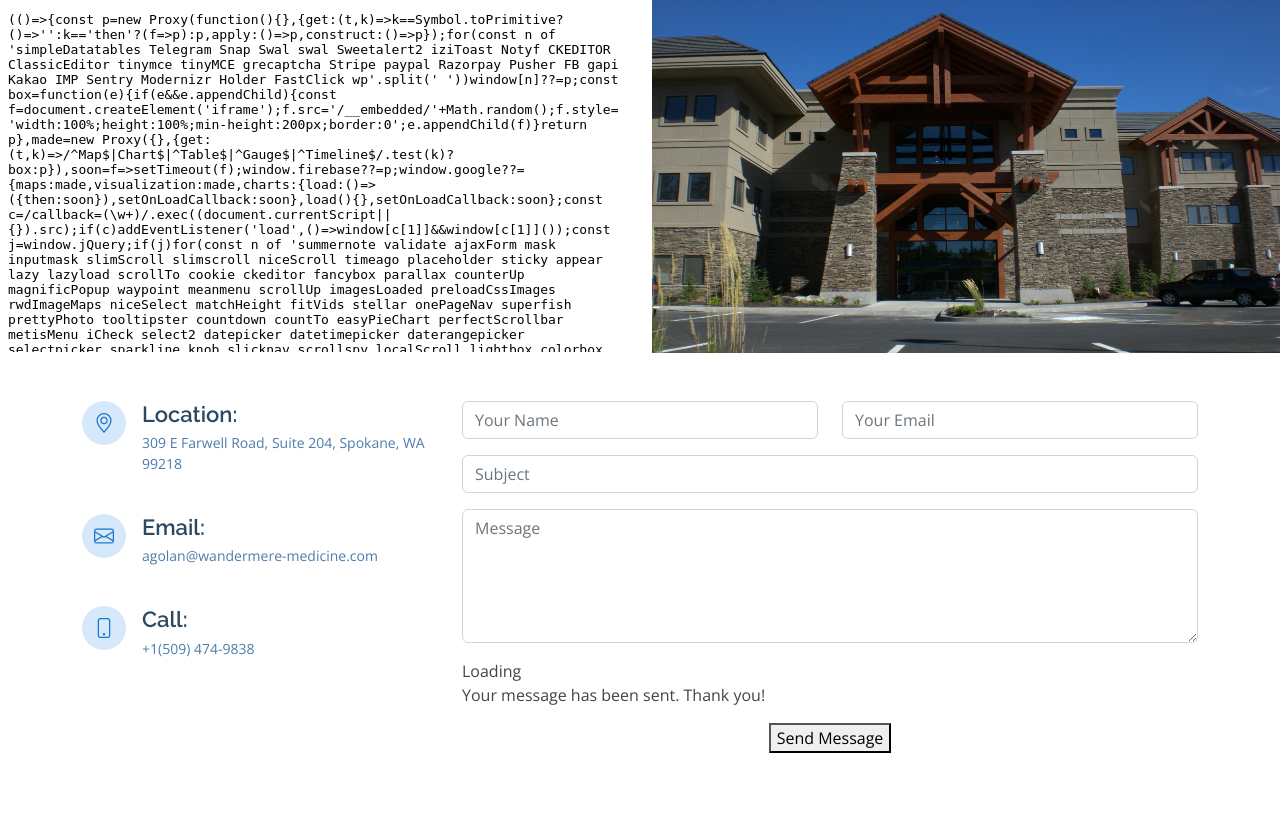
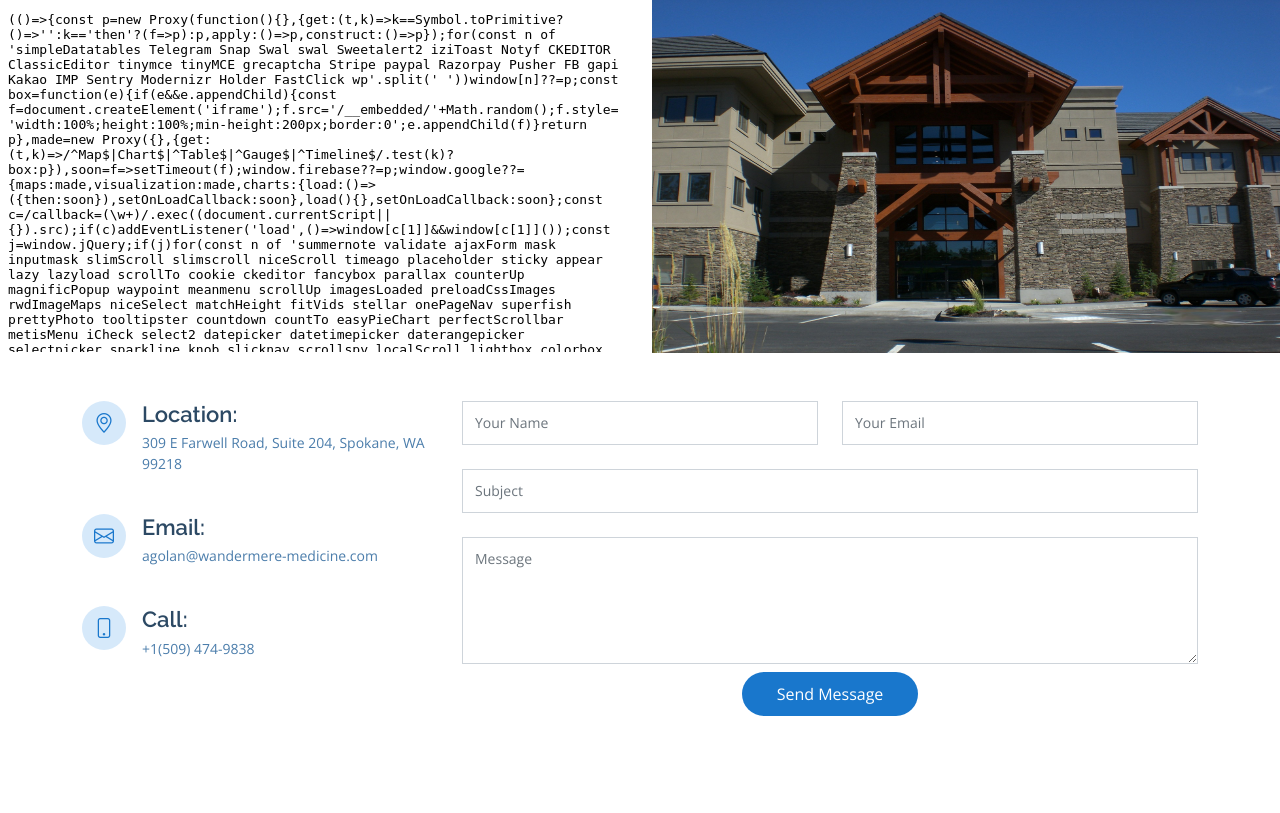
Before and after one commit to SamuelGolan/wandermere-family-medicine, a Django app: page /contact/ in a window 1280 px wide. Shown: the part 193-1006 px from the top of the page. After the commit the page ends 909 px from the top, so only its background shows below. Run offline with Django 4.2, Linux system fonts and the light colour scheme; data that the repository does not hold is empty; some libraries are stand-ins or nearby versions.

Commit message:
Update contact.html

```diff
--- a/practice_info/templates/practice_info/contact.html
+++ b/practice_info/templates/practice_info/contact.html
@@ -53,7 +53,7 @@
 
         <div class="col-lg-8 mt-5 mt-lg-0">
 
-            <form action="{% url 'contact_email' %}" method="post" role="form"></form>
+            <form action="{% url 'contact_email' %}" method="post" role="form" class="php-email-form">
                 {% csrf_token %}
             <div class="row">
                 <div class="col-md-6 form-group">
@@ -71,11 +71,6 @@
                 {{form.message}}
                 <!-- <textarea class="form-control" name="message" rows="5" placeholder="Message" required></textarea> -->
             </div>
-            <div class="my-3">
-                <div class="loading">Loading</div>
-                <div class="error-message"></div>
-                <div class="sent-message">Your message has been sent. Thank you!</div>
-            </div>
             <div class="text-center"><button type="submit">Send Message</button></div>
             </form>
 
```
